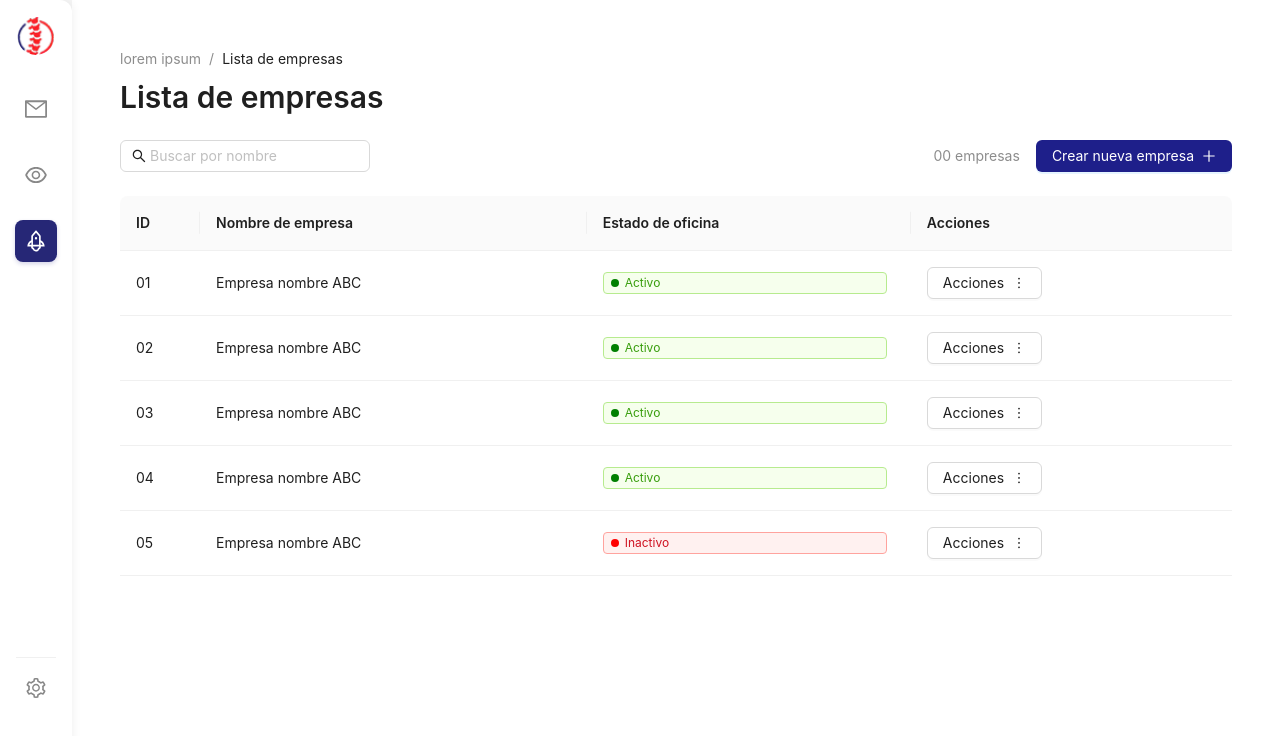
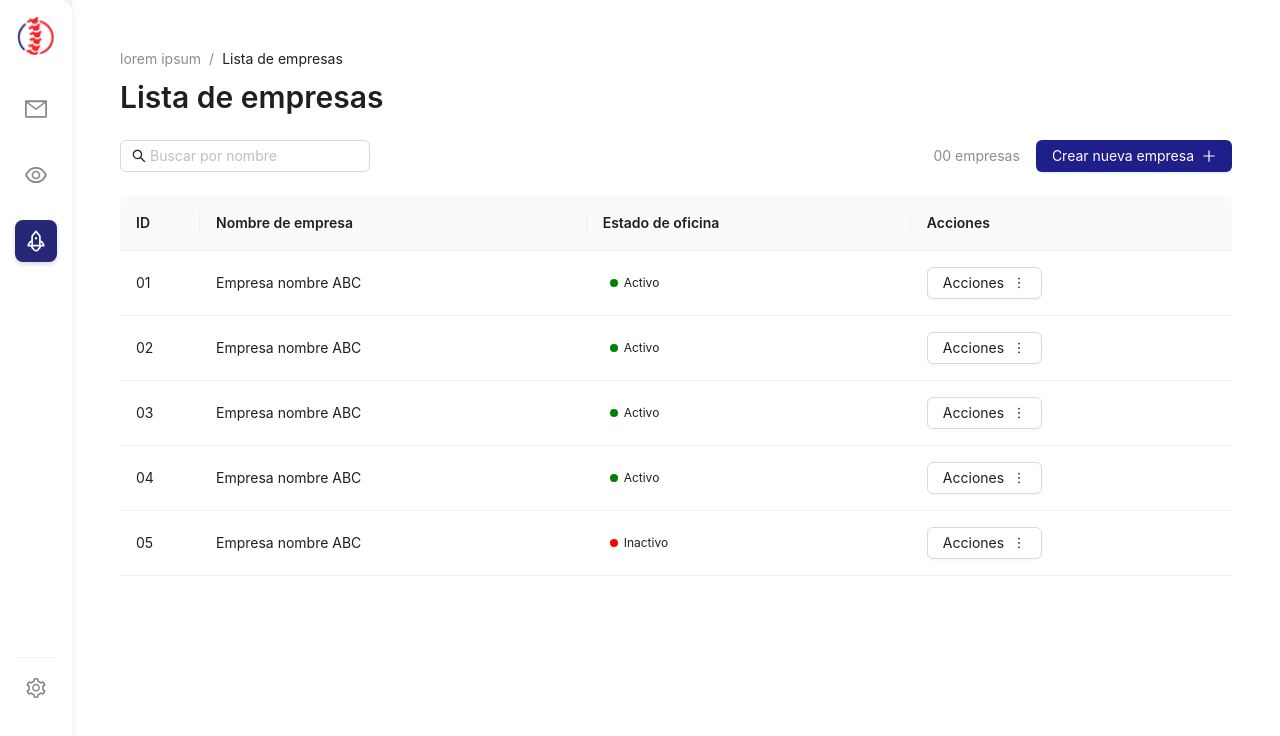
Before and after one commit to felipeallen20/Prueba-7am, a Next.js app: page /dashboard in a window 1280 px wide. Shown: the top 736 px of the page. Built offline with nearby package versions, Linux system fonts and the light colour scheme.

Commit message:
style(dashboard-table): Updated design in state text, background removed

```diff
--- a/src/components/dashboard/DashboardTable.tsx
+++ b/src/components/dashboard/DashboardTable.tsx
@@ -56,8 +56,7 @@
       key: 'estado',
       render: (estado: 'Activo' | 'Inactivo') => (
         <Tag
-          color={estado === 'Activo' ? 'green' : 'red'}
-          style={{ display: 'flex', alignItems: 'center', gap: 6 }}
+          style={{ display: 'flex', alignItems: 'center', gap: 6, border: "none", background: "transparent" }}
         >
           <span
             style={{
```
